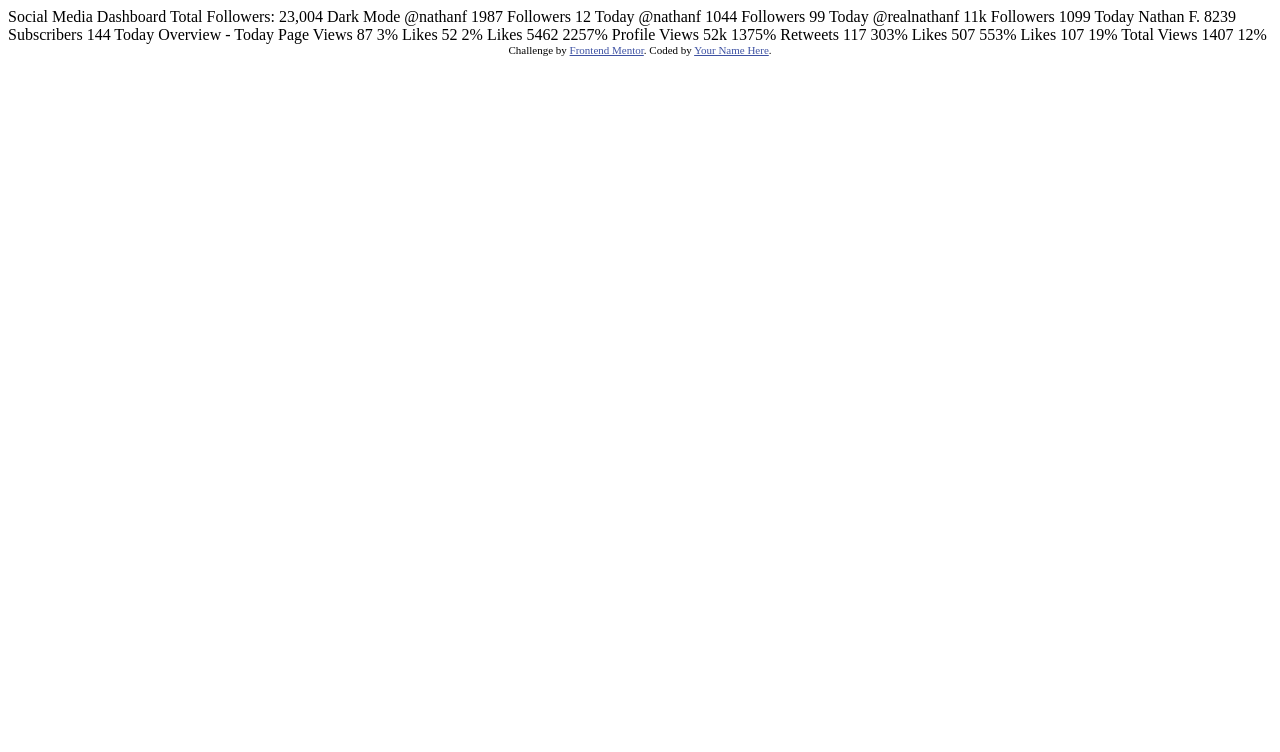
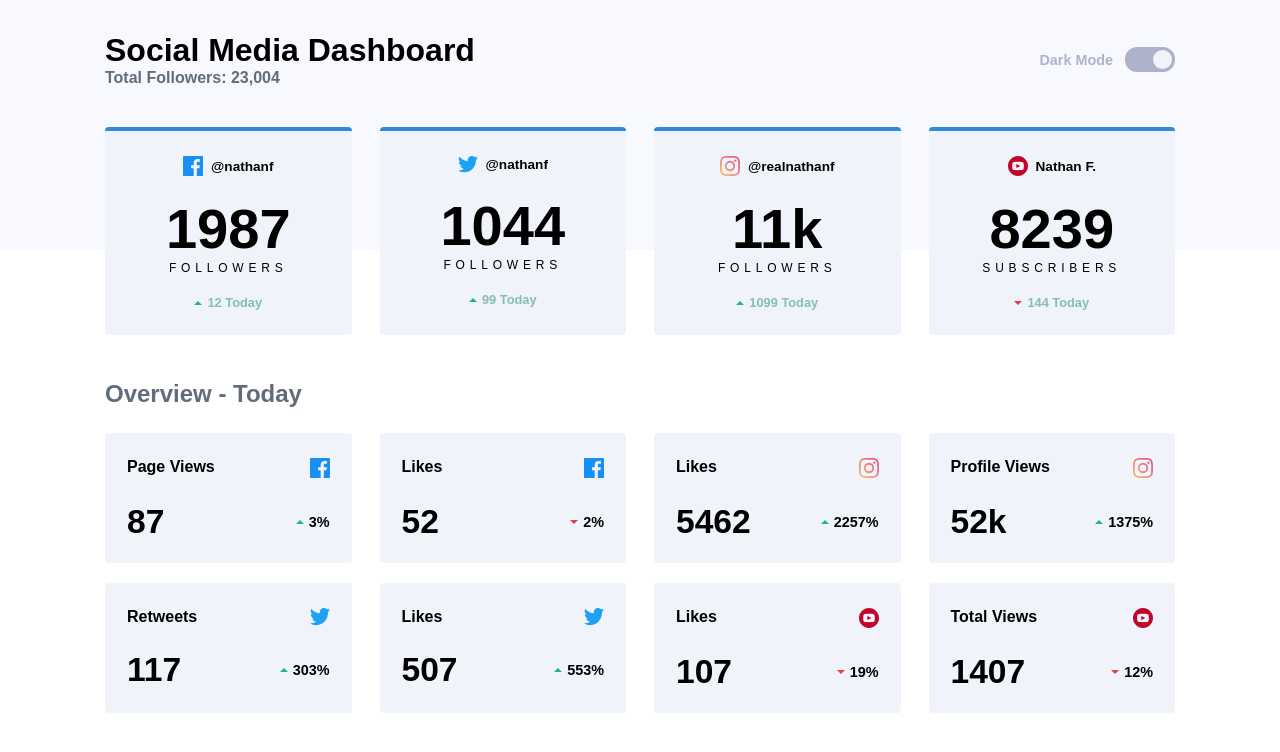
Before and after one commit to Daniel3-14/social-media-dashboard, a plain HTML site: page index.html in a window 1280 px wide. Drawn offline with Linux system fonts and the light colour scheme.

Commit message:
Light mode almost done

```diff
--- a/index.html
+++ b/index.html
@@ -5,83 +5,202 @@
   <meta name="viewport" content="width=device-width, initial-scale=1.0"> <!-- displays site properly based on user's device -->
 
   <link rel="icon" type="image/png" sizes="32x32" href="./images/favicon-32x32.png">
-
+  <link rel="stylesheet" href="./style.css">
   <title>Frontend Mentor | [Challenge Name Here]</title>
 
-  <!-- Feel free to remove these styles or customise in your own stylesheet 👍 -->
-  <style>
-    .attribution { font-size: 11px; text-align: center; }
-    .attribution a { color: hsl(228, 45%, 44%); }
-  </style>
 </head>
 <body>
+  <main>
+    <div class="header">
+      <div class="title">
+        <h1> Social Media Dashboard</h1>
+        <p>Total Followers: 23,004</p>
+      </div>
+      <div class="switcher">
+        <p>Dark Mode</p>
+        <div class="switcher-button-bg">
+          <div class="switcher-button"></div>
+        </div>
+      </div>
+    </div>
+    <div class="follower-grid">
+      <div class="follower-box">
+        <div class="color-strip"></div>
+        <div class="follower-content">
+          <div class="handle">
+            <img src="./images/icon-facebook.svg">
+            <p>@nathanf</p>
+          </div>
+          <div class="follower-count">
+            <p>1987</p>
+            <p>FOLLOWERS</p>
+          </div>
+          <div class="follower-change">
+            <img src="./images/icon-up.svg">
+            <p>12 Today</p>
+          </div>
+        </div>
+      </div>
+      <div class="follower-box">
+        <div class="color-strip"></div>
+        <div class="follower-content">
+          <div class="handle">
+            <img src="./images/icon-twitter.svg">
+            <p>@nathanf</p>
+          </div>
+          <div class="follower-count">
+            <p>1044</p>
+            <p>FOLLOWERS</p>
+          </div>
+          <div class="follower-change">
+            <img src="./images/icon-up.svg">
+            <p>99 Today</p>
+          </div>
+        </div>
+      </div>
+      <div class="follower-box">
+        <div class="color-strip"></div>
+        <div class="follower-content">
+          <div class="handle">
+            <img src="./images/icon-instagram.svg">
+            <p>@realnathanf</p>
+          </div>
+          <div class="follower-count">
+            <p>11k</p>
+            <p>FOLLOWERS</p>
+          </div>
+          <div class="follower-change">
+            <img src="./images/icon-up.svg">
+            <p>1099 Today</p>
+          </div>
+        </div>
+      </div>
+      <div class="follower-box">
+        <div class="color-strip"></div>
+        <div class="follower-content">
+          <div class="handle">
+            <img src="./images/icon-youtube.svg">
+            <p>Nathan F.</p>
+          </div>
+          <div class="follower-count">
+            <p>8239</p>
+            <p>SUBSCRIBERS</p>
+          </div>
+          <div class="follower-change">
+            <img src="./images/icon-down.svg">
+            <p>144 Today</p>
+          </div>
+        </div>
+      </div>
+    </div>
+    <div class="overview"">Overview - Today</div>
+    <div class="overview-grid">
+      <div class="overview-box">
+        <div class="overview-box-top">
+          <p>Page Views</p>
+          <img src="./images/icon-facebook.svg">
+        </div>
+        <div class="overview-box-bottom">
+          <p>87</p>
+          <div class="overview-change">
+            <img src="./images/icon-up.svg">
+            <p>3%</p>
+          </div>
+        </div>
+      </div>
+      <div class="overview-box">
+        <div class="overview-box-top">
+          <p>Likes</p>
+          <img src="./images/icon-facebook.svg">
+        </div>
+        <div class="overview-box-bottom">
+          <p>52</p>
+          <div class="overview-change">
+            <img src="./images/icon-down.svg">
+            <p>2%</p>
+          </div>
+        </div>
+      </div>
+      <div class="overview-box">
+        <div class="overview-box-top">
+          <p>Likes</p>
+          <img src="./images/icon-instagram.svg">
+        </div>
+        <div class="overview-box-bottom">
+          <p>5462</p>
+          <div class="overview-change">
+            <img src="./images/icon-up.svg">
+            <p>2257%</p>
+          </div>
+        </div>
+      </div>
+      <div class="overview-box">
+        <div class="overview-box-top">
+          <p>Profile Views</p>
+          <img src="./images/icon-instagram.svg">
+        </div>
+        <div class="overview-box-bottom">
+          <p>52k</p>
+          <div class="overview-change">
+            <img src="./images/icon-up.svg">
+            <p>1375%</p>
+          </div>
+        </div>
+      </div>
+      <div class="overview-box">
+        <div class="overview-box-top">
+          <p>Retweets</p>
+          <img src="./images/icon-twitter.svg">
+        </div>
+        <div class="overview-box-bottom">
+          <p>117</p>
+          <div class="overview-change">
+            <img src="./images/icon-up.svg">
+            <p>303%</p>
+          </div>
+        </div>
+      </div>
+      <div class="overview-box">
+        <div class="overview-box-top">
+          <p>Likes</p>
+          <img src="./images/icon-twitter.svg">
+        </div>
+        <div class="overview-box-bottom">
+          <p>507</p>
+          <div class="overview-change">
+            <img src="./images/icon-up.svg">
+            <p>553%</p>
+          </div>
+        </div>
+      </div>
+      <div class="overview-box">
+        <div class="overview-box-top">
+          <p>Likes</p>
+          <img src="./images/icon-youtube.svg">
+        </div>
+        <div class="overview-box-bottom">
+          <p>107</p>
+          <div class="overview-change">
+            <img src="./images/icon-down.svg">
+            <p>19%</p>
+          </div>
+        </div>
+      </div>
+      <div class="overview-box">
+        <div class="overview-box-top">
+          <p>Total Views</p>
+          <img src="./images/icon-youtube.svg">
+        </div>
+        <div class="overview-box-bottom">
+          <p>1407</p>
+          <div class="overview-change">
+            <img src="./images/icon-down.svg">
+            <p>12%</p>
+          </div>
+        </div>
+      </div>
+    </div>
+  </main>
 
-  Social Media Dashboard
-  Total Followers: 23,004
-
-  Dark Mode
-
-
-
-  @nathanf
-  1987
-  Followers
-  12 Today
-
-  @nathanf
-  1044
-  Followers
-  99 Today
-
-  @realnathanf
-  11k
-  Followers
-  1099 Today
-
-  Nathan F.
-  8239
-  Subscribers
-  144 Today
-
-
-
-  Overview - Today
-
-  Page Views
-  87
-  3%
-
-  Likes
-  52
-  2%
-
-  Likes
-  5462
-  2257%
-
-  Profile Views
-  52k
-  1375%
-
-  Retweets
-  117
-  303%
-
-  Likes
-  507
-  553%
-
-  Likes
-  107
-  19%
-
-  Total Views
-  1407
-  12%
-
-  <div class="attribution">
-    Challenge by <a href="https://www.frontendmentor.io?ref=challenge" target="_blank">Frontend Mentor</a>.
-    Coded by <a href="#">Your Name Here</a>.
-  </div>
 </body>
 </html>
--- /dev/null
+++ b/style.css
@@ -0,0 +1,229 @@
+*, *::before, *::after {
+    margin: 0;
+    padding: 0;
+    box-sizing: border-box;
+}
+
+:root {
+    --box-color: #f0f3fa;
+    --fb-color: #2f8adb;
+    --twitter-color: #1da1f3;
+    --yt-color: #c20028;
+}
+
+html {
+    font-family: sans-serif;
+}
+
+body {
+    width: 100vw;
+    height: 100vh;
+    background: linear-gradient(
+    #f8f9fe 0%,
+    #f8f9fe 30%,
+    white 30%,
+    white 100%
+    );
+}
+
+main {
+    margin: 2rem auto;
+    padding: 0 25px;
+    max-width: 1120px;
+}
+
+.header {
+    display: flex;
+    align-items: center;
+    justify-content: space-between;
+    margin-bottom: 40px;
+}
+
+.title p {
+    font-weight: bold;
+    color: #616d7c;
+}
+
+.switcher {
+    display: flex;
+    align-items: center;
+    gap: 12px;
+}
+
+.switcher p {
+    font-weight: bold;
+    font-size: 0.9rem;
+    color: #aeb2cb;
+}
+
+.switcher-button-bg {
+    width: 50px;
+    height: 25px;
+    background-color: #aeb2cb;
+    border-radius: 12px;
+
+}
+
+.switcher-button {
+    background-color: #f2f2f9;
+    width: 19px;
+    height: 19px;
+    border-radius: 50%;
+    position: relative;
+    left: 28px;
+    top: 3px;
+}
+
+.follower-grid {
+    display: grid;
+    grid-template-columns: repeat(4, 1fr);
+    gap: 28px;
+}
+
+.follower-box,
+.overview-box {
+    border-radius: 4px;
+    background-color: var(--box-color);
+    overflow: hidden;
+}
+
+.color-strip {
+    width: 100%;
+    height: 4px;
+    background-color: var(--fb-color);
+}
+
+.follower-content {
+    display: flex;
+    flex-direction: column;
+    align-items: center;
+    gap: 20px;
+    margin: 25px 0;
+}
+
+.handle {
+    display: flex;
+    align-items: center;
+    gap: 8px;
+}
+
+.handle p {
+    font-size: 0.85rem;
+    font-weight: 600;
+}
+
+.follower-count {
+    display: flex;
+    flex-direction: column;
+    align-items: center;
+}
+
+.follower-count p:first-of-type {
+    font-size: 3.5rem;
+    font-weight: bold;
+}
+
+.follower-count p:last-of-type {
+    letter-spacing: .3rem;
+    font-size: 0.75rem;
+}
+
+.follower-change,
+.overview-change {
+    display: flex;
+    gap: 5px;
+}
+
+.follower-change img,
+.overview-change img {
+    align-self: center;
+}
+
+.follower-change p {
+    font-size: 0.8rem;
+    font-weight: 600;
+    color: #84bfb3;
+}
+
+.overview {
+    color: #616d7c;
+    font-weight: bold;
+    font-size: 1.5rem;
+    margin-top: 45px;
+    margin-bottom: 25px;
+}
+
+.overview-grid {
+    display: grid;
+    grid-template-columns: repeat(4, 1fr);
+    grid-template-rows: 1fr 1fr;
+    column-gap: 28px;
+    row-gap: 20px;
+}
+
+.overview-box-top {
+    display: flex;
+    justify-content: space-between;
+    margin: 25px 22px;
+    font-weight: bold;
+}
+
+.overview-box-bottom {
+    display: flex;
+    justify-content: space-between;
+    align-items: center;
+    margin: 0 22px 22px 22px;
+}
+
+.overview-box-bottom p:nth-child(1) {
+    font-size: 2.1rem;
+    font-weight: bolder;
+}
+
+.overview-change {
+    font-weight: 600;
+    font-size: 0.9rem;
+}
+
+@media screen and (max-width: 1000px) {
+    .follower-grid {
+        grid-template-columns: 1fr 1fr;
+    }
+
+    .overview-grid {
+        grid-template-columns: 1fr 1fr;
+    }
+}
+
+@media screen and (max-width: 600px) {
+    .header {
+        flex-direction: column;
+    }
+
+    .title {
+        width: 100%;
+        border-bottom: 1px solid black;
+        padding-bottom: 15px;
+        margin-bottom: 10px;
+    }
+
+    .switcher {
+        width: 100%;
+        justify-content: space-between;
+    }
+}
+
+@media screen and (max-width: 460px) {
+
+    .title  h1 {
+        font-size: 1.7rem;
+    }
+
+    .follower-grid {
+        grid-template-columns: 1fr;
+    }
+
+    .overview-grid {
+        grid-template-columns: 1fr;
+    }
+}
```
Also changed, not shown: main.js (added).
